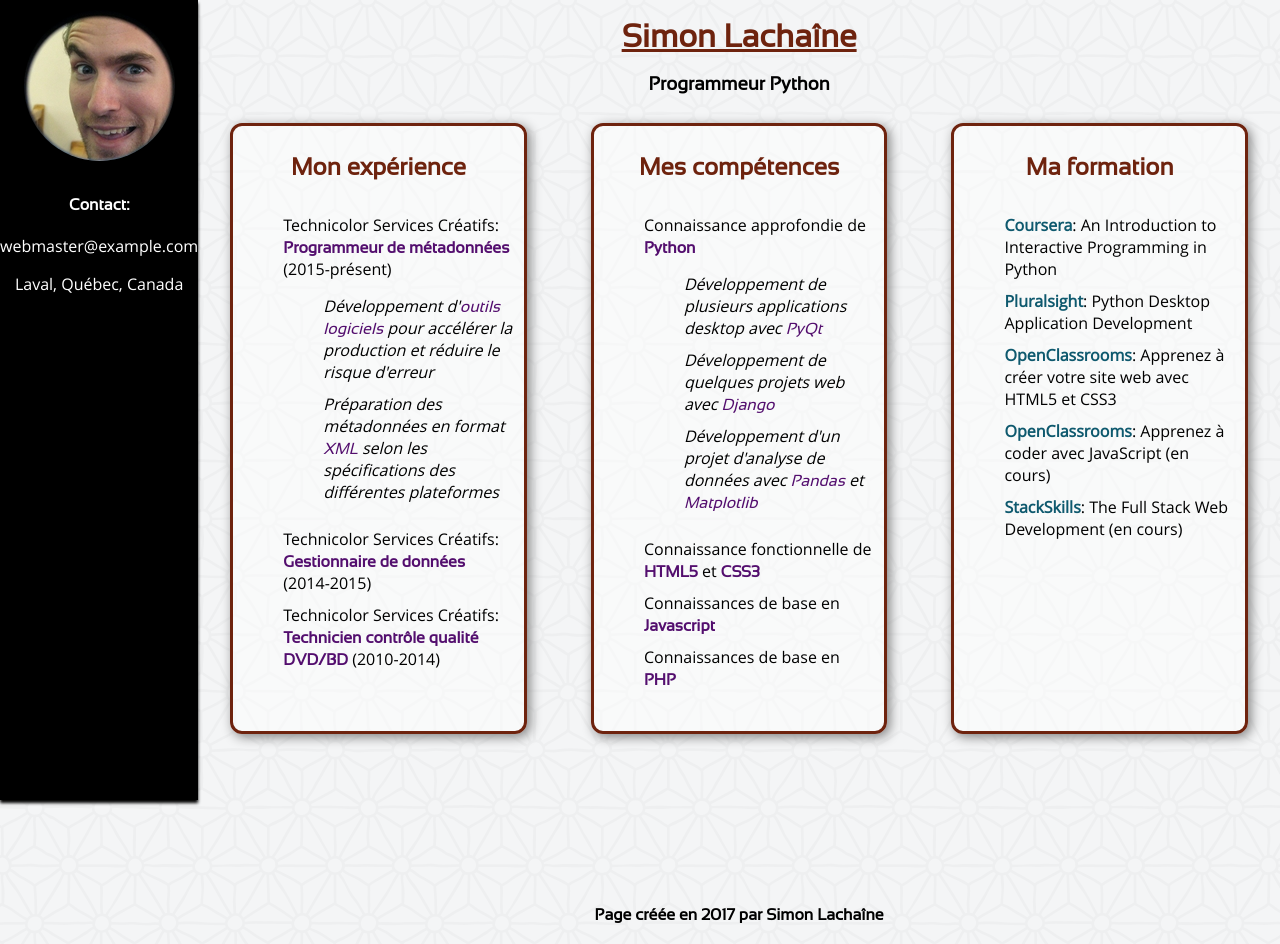
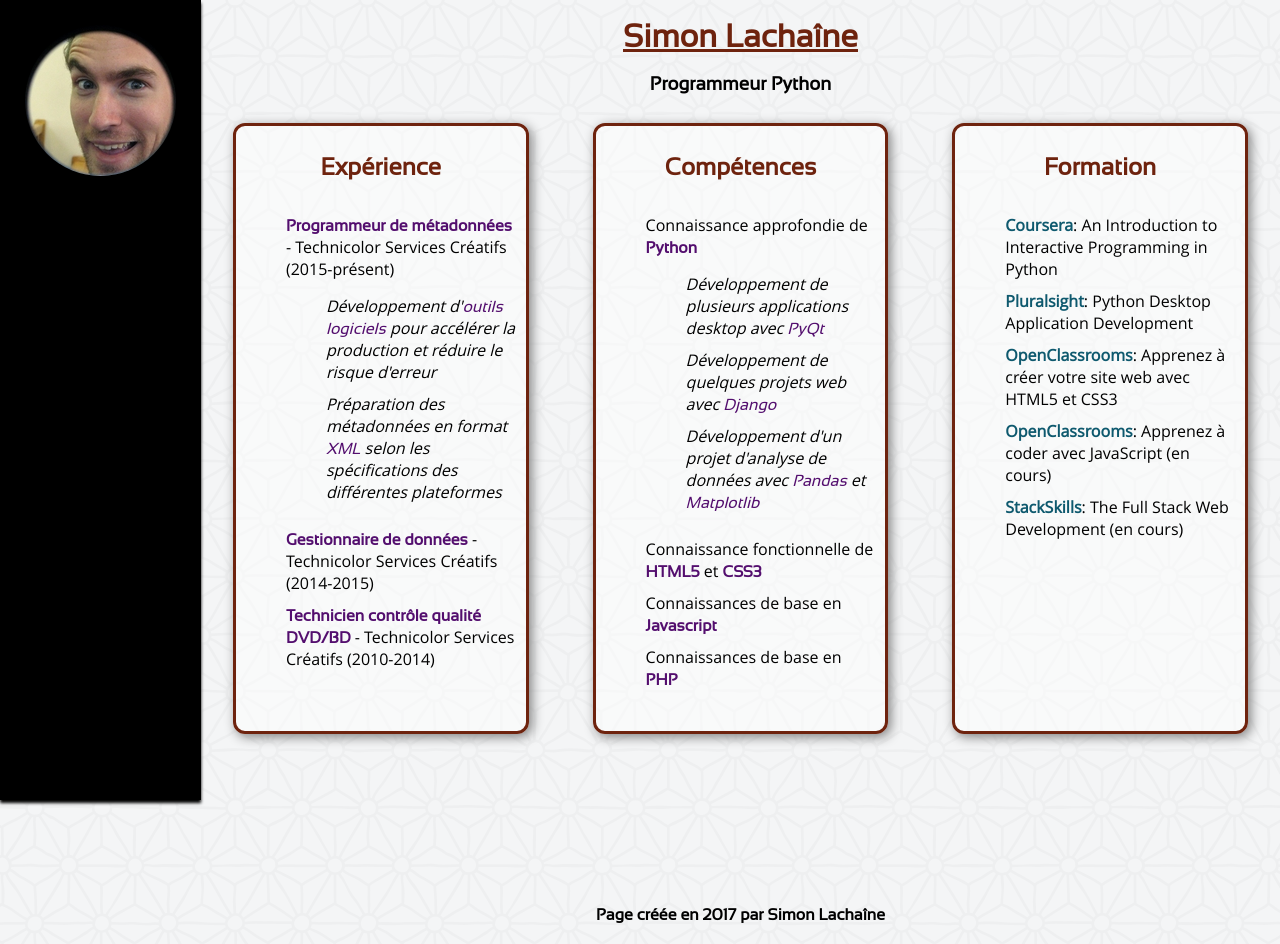
Before and after one commit to SimonTheChain/smokysite, a Django app: page /cv/ in a window 1280 px wide. Run offline with Django 3.2, Linux system fonts and the light colour scheme; some libraries are stand-ins or nearby versions.

Commit message:
Fixes to cv

```diff
--- a/cv/static/cv/style.css
+++ b/cv/static/cv/style.css
@@ -85,10 +85,9 @@ section {
 aside {
     width: 100%;
     display: flex;
+    flex-direction: column;
     justify-content: center;
     align-content: center;
-    flex-direction: row;
-    flex-wrap: wrap;
     background-color: black;
     color: white;
     box-shadow: 3px 0 3px black;
@@ -97,8 +96,12 @@ aside {
 
 aside address {
     font-style: normal;
+    display: flex;
+    flex-direction: column;
+    justify-content: center;
     align-self: center;
     text-align: left;
+    padding: 20px;
 }
 
 footer {
@@ -110,6 +113,10 @@ footer {
 
 footer h4 {
     align-self: flex-end;
+}
+
+#photo {
+    display: none;
 }
 
 /* Full Desktop */
@@ -124,6 +131,9 @@ footer h4 {
         justify-content: flex-start;
         align-content: center;
         box-shadow: 0 3px 3px black;
+    }
+    #photo {
+        display: block;
     }
     aside address {
         text-align: center;
@@ -145,7 +155,7 @@ footer h4 {
 #photo {
     border-radius: 50%;
     box-shadow: 3px 3px 6px black;
-    padding: 10px;
+    margin: 25px;
 }
 
 h1 {
@@ -159,6 +169,10 @@ h2 {
     color: #6E230E;
     font-size: 1.5em;
     text-align: center;
+}
+
+aside address h4 {
+    te
 }
 
 ul {
@@ -196,7 +210,6 @@ a {
 
 a:visited {
     color: grey;
-    text-decoration: underline;
 }
 
 a:hover {
@@ -205,6 +218,10 @@ a:hover {
 
 a:active {
     color: #530E6E;
+}
+
+aside a, aside a:hover, aside a:active, aside a:visited {
+    color: white;
 }
 
 /* Animation */
--- a/templates/cv/index.html
+++ b/templates/cv/index.html
@@ -25,22 +25,22 @@
             <div id="flex-container-section">
                 <!-- Section Expérience -->
                 <section>
-                    <h2>Mon expérience</h2>
+                    <h2>Expérience</h2>
                     <ul>
-                        <li>Technicolor Services Créatifs: <strong>Programmeur de métadonnées</strong> (2015-présent)
+                        <li><strong>Programmeur de métadonnées</strong> - Technicolor Services Créatifs (2015-présent)
                             <ul class="sublist">
                                 <li>Développement d'<em>outils logiciels</em> pour accélérer la production et réduire le risque d'erreur</li>
                                 <li>Préparation des métadonnées en format <em>XML</em> selon les spécifications des différentes plateformes</li>
                             </ul>
                         </li>
-                        <li>Technicolor Services Créatifs: <strong>Gestionnaire de données</strong> (2014-2015)</li>
-                        <li>Technicolor Services Créatifs: <strong>Technicien contrôle qualité DVD/BD</strong> (2010-2014)</li>
+                        <li><strong>Gestionnaire de données</strong> - Technicolor Services Créatifs (2014-2015)</li>
+                        <li><strong>Technicien contrôle qualité DVD/BD</strong> - Technicolor Services Créatifs (2010-2014)</li>
                     </ul>
                 </section>
 
                 <!-- Section Compétences -->
                 <section>
-                    <h2>Mes compétences</h2>
+                    <h2>Compétences</h2>
                     <ul>
                         <li>Connaissance approfondie de <strong>Python</strong>
                             <ul>
@@ -57,7 +57,7 @@
 
                 <!-- Section Formation -->
                 <section>
-                    <h2>Ma formation</h2>
+                    <h2>Formation</h2>
                     <ul>
                         <li><a href="https://www.coursera.org" target="_blank">Coursera</a>: An Introduction to Interactive Programming in Python</li>
                         <li><a href="https://www.pluralsight.com" target="_blank">Pluralsight</a>: Python Desktop Application Development</li>
@@ -83,9 +83,8 @@
         </a>
 
         <address>
-            <h4>Contact:</h4>
-            <p>webmaster@example.com</p>
-            <p>Laval, Québec, Canada</p>
+            <script src="//platform.linkedin.com/in.js" type="text/javascript"></script>
+            <script type="IN/MemberProfile" data-id="https://www.linkedin.com/in/slachaine" data-format="hover" data-related="false" data-text="Contact"></script>
         </address>
     </aside>
 
```
